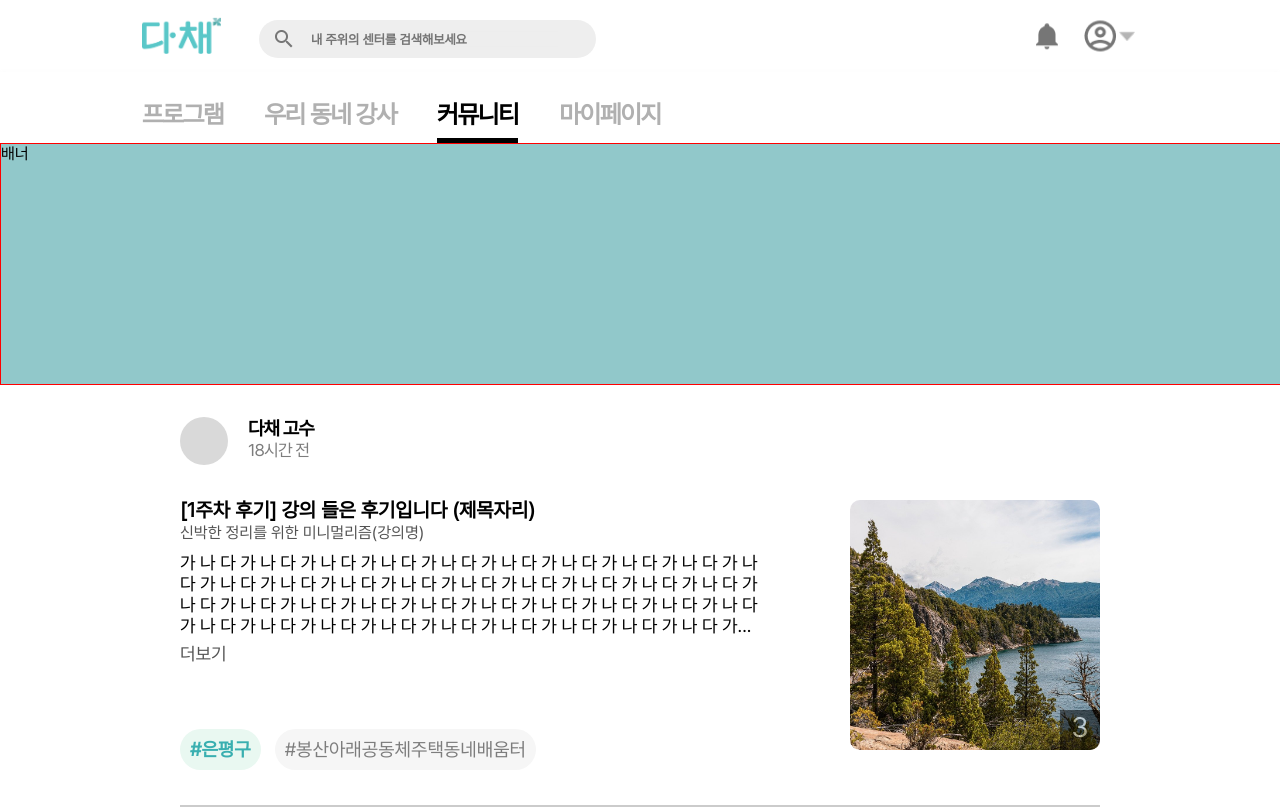
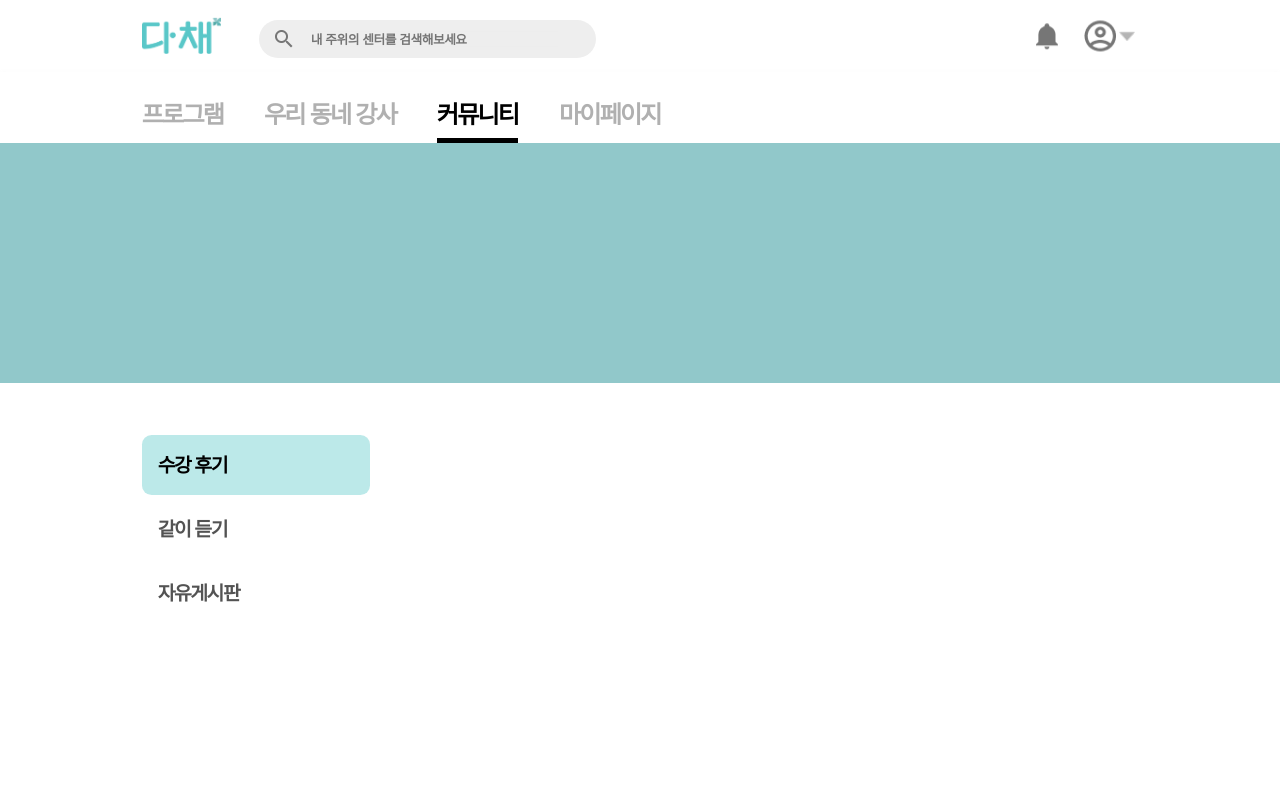
Before and after one commit to KUSITMS-27-chilling/Dachae-FE, a React (Vite) app: page /commu in a window 1280 px wide. Built offline with nearby package versions, Linux system fonts and the light colour scheme.

Commit message:
feat: 커뮤니티 탭바 구현

```diff
--- /dev/null
+++ b/src/components/Commu/CommuTab/CommuTab.styled.ts
@@ -0,0 +1,32 @@
+import styled from "styled-components";
+
+export const CommuTabContainer = styled.div`
+  width: 13.25rem;
+  height: 11.75rem;
+  position: absolute;
+  top: 27.1875rem;
+  left: 8.875rem;
+  display: flex;
+  flex-direction: column;
+  justify-content: space-between;
+
+  .active {
+    background-color: rgba(89, 199, 200, 0.4);
+    color: #000;
+  }
+`;
+
+export const CommuTabBtn = styled.div`
+  width: 13.25rem;
+  height: 3.75rem;
+  border: 0;
+  border-radius: 0.6rem;
+  font-size: 20px;
+  font-weight: 600;
+  color: #535353;
+  background-color: #fff;
+  letter-spacing: -0.05em;
+  line-height: 3.75rem;
+  padding-left: 1rem;
+  cursor: pointer;
+`;
--- /dev/null
+++ b/src/components/Commu/CommuTab/CommuTab.tsx
@@ -0,0 +1,54 @@
+import {
+  CommuTabContainer,
+  CommuTabBtn
+} from "./CommuTab.styled";
+import { commuTabKind } from "../../../recoil/community";
+import { useSetRecoilState } from "recoil";
+import { useEffect } from "react";
+
+function CommuTab(props: any) {
+  const setCommuTab = useSetRecoilState(commuTabKind);
+  useEffect(() => {
+    setCommuTab('review');
+  },[])
+
+  function btnClick(e: React.MouseEvent<HTMLDivElement>) {
+    const tabArr = document.querySelectorAll('.community-tab__btn');
+    tabArr.forEach((el) => {
+      el.classList.remove('active');
+    })
+    const target = e.currentTarget as HTMLDivElement;
+    target.classList.add('active');
+
+    if(e.currentTarget.id == 'community-tab__together') {
+      setCommuTab('together');
+      return;
+    }
+
+    if(e.currentTarget.id == 'community-tab__review') {
+      setCommuTab('review');
+      return;
+    }
+
+    if(e.currentTarget.id == 'community-tab__free-board') {
+      setCommuTab('freeBoard');
+      return;
+    }
+  }
+
+  return(
+    <CommuTabContainer>
+      <CommuTabBtn id="community-tab__review"
+        className="community-tab__btn active"
+        onClick={e => btnClick(e)}>수강 후기</CommuTabBtn>
+      <CommuTabBtn id="community-tab__together"
+        className="community-tab__btn"
+        onClick={e => btnClick(e)}>같이 듣기</CommuTabBtn>
+      <CommuTabBtn id="community-tab__free-board"
+        className="community-tab__btn"
+        onClick={e => btnClick(e)}>자유게시판</CommuTabBtn>
+    </CommuTabContainer>
+  )
+}
+
+export default CommuTab;
--- /dev/null
+++ b/src/components/Commu/CommuTab/index.tsx
@@ -0,0 +1,3 @@
+import CommuTab from "./CommuTab";
+
+export default CommuTab
--- a/src/components/DetailContent/DetailContent.tsx
+++ b/src/components/DetailContent/DetailContent.tsx
@@ -3,14 +3,18 @@ import Together from "../Together";
 import Review from "../Review";
 import { DetailContentContainer } from "./DetailContent.styled";
 import { detailTabKind } from "../../recoil/detail";
-import { useRecoilValue } from "recoil";
-import { detailOrCommu, ReviewData } from "../../types/review";
+import { useRecoilValue, useSetRecoilState } from "recoil";
+import { ReviewData } from "../../types/review";
 import axios from "axios";
 import { useEffect, useState } from "react";
 import { useParams } from "react-router-dom";
 import { TogetherData } from "../../types/together";
 
 function DetailContent() {
+  const setTab = useSetRecoilState(detailTabKind);
+  useEffect(() => {
+    setTab('together');
+  }, [])
   const detailTab = useRecoilValue(detailTabKind);
   const [togetherArr, setTogetherArr] = useState<TogetherData[]>([]);
   const [reviewArr, setReviewArr] = useState<ReviewData[]>([]);
--- a/src/pages/Commu/CommunityPage.styled.ts
+++ b/src/pages/Commu/CommunityPage.styled.ts
@@ -38,6 +38,4 @@ export const MainBanner = styled.div`
   width: 100%;
   height: 240px;
   background-color: #91C8CA;
-  border: 1px solid red;
-
 `
--- a/src/pages/Commu/CommunityPage.tsx
+++ b/src/pages/Commu/CommunityPage.tsx
@@ -8,34 +8,13 @@ import Header from '../../components/Header/Header';
 import CommuBest from '../../components/Commu/CommuBest'
 import CommuMyPost from '../../components/Commu/CommuMyPost'
 import CommuPostBtn from '../../components/Commu/CommuPostBtn';
+import CommuTab from '../../components/Commu/CommuTab';
 import temp_program from "../../assets/temp_program.jpg";
 import { Category } from '../../types/tabCategory';
 import { detailOrCommu } from '../../types/review';
 
 function CommunityPage() {
   const commu: detailOrCommu = 'community';
-
-  const reviewData = {
-    userNick: '다채 고수',
-    time: '18시간 전',
-    title: '[1주차 후기] 강의 들은 후기입니다 (제목자리)',
-    lecture: '신박한 정리를 위한 미니멀리즘(강의명)',
-    content: `가 나 다 가 나 다 가 나 다 가 나 다 가 나 다 가 나 다 가 나 다
-    가 나 다 가 나 다 가 나 다 가 나 다 가 나 다 가 나 다 가 나 다
-    가 나 다 가 나 다 가 나 다 가 나 다 가 나 다 가 나 다 가 나 다
-    가 나 다 가 나 다 가 나 다 가 나 다 가 나 다 가 나 다 가 나 다
-    가 나 다 가 나 다 가 나 다 가 나 다 가 나 다 가 나 다 가 나 다
-    가 나 다 가 나 다 가 나 다 가 나`,
-    region: '은평구',
-    detailPlace: '봉산아래공동체주택동네배움터',
-    reviewImg: [
-      temp_program,
-      temp_program,
-      temp_program
-    ],
-    detailOrCommu: commu
-  }
-
   const category: Category = 'community';
 
   return (
@@ -44,13 +23,8 @@ function CommunityPage() {
       <Header>
       </Header>
       <TabBar prop={category} />
-      <MainBanner>
-        배너
-      </MainBanner>
-      {/* <CommuBest/>
-      <CommuMyPost/>
-      <CommuPostBtn/> */}
-      <Review props={reviewData} ></Review>
+      <MainBanner />
+      <CommuTab />
       </>
     </div>
   )
--- /dev/null
+++ b/src/recoil/community.ts
@@ -0,0 +1,7 @@
+import { atom } from 'recoil';
+import { CommuTabType } from '../types/communityTab';
+
+export const commuTabKind = atom<CommuTabType>({
+  key: 'commuTabKind',
+  default: 'review',
+});
--- /dev/null
+++ b/src/types/communityTab.ts
@@ -0,0 +1 @@
+export type CommuTabType = 'together' | 'review' | 'freeBoard';
```
